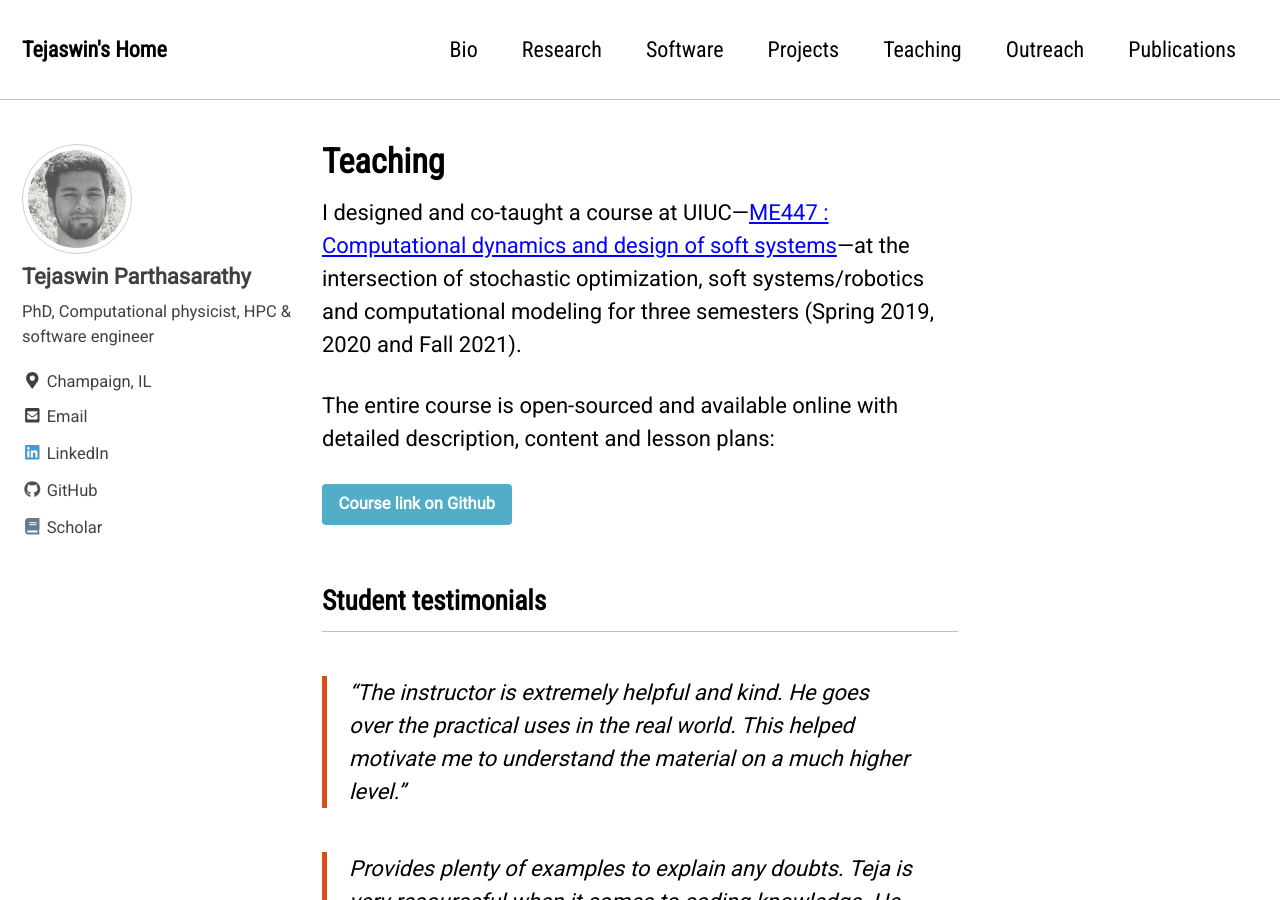
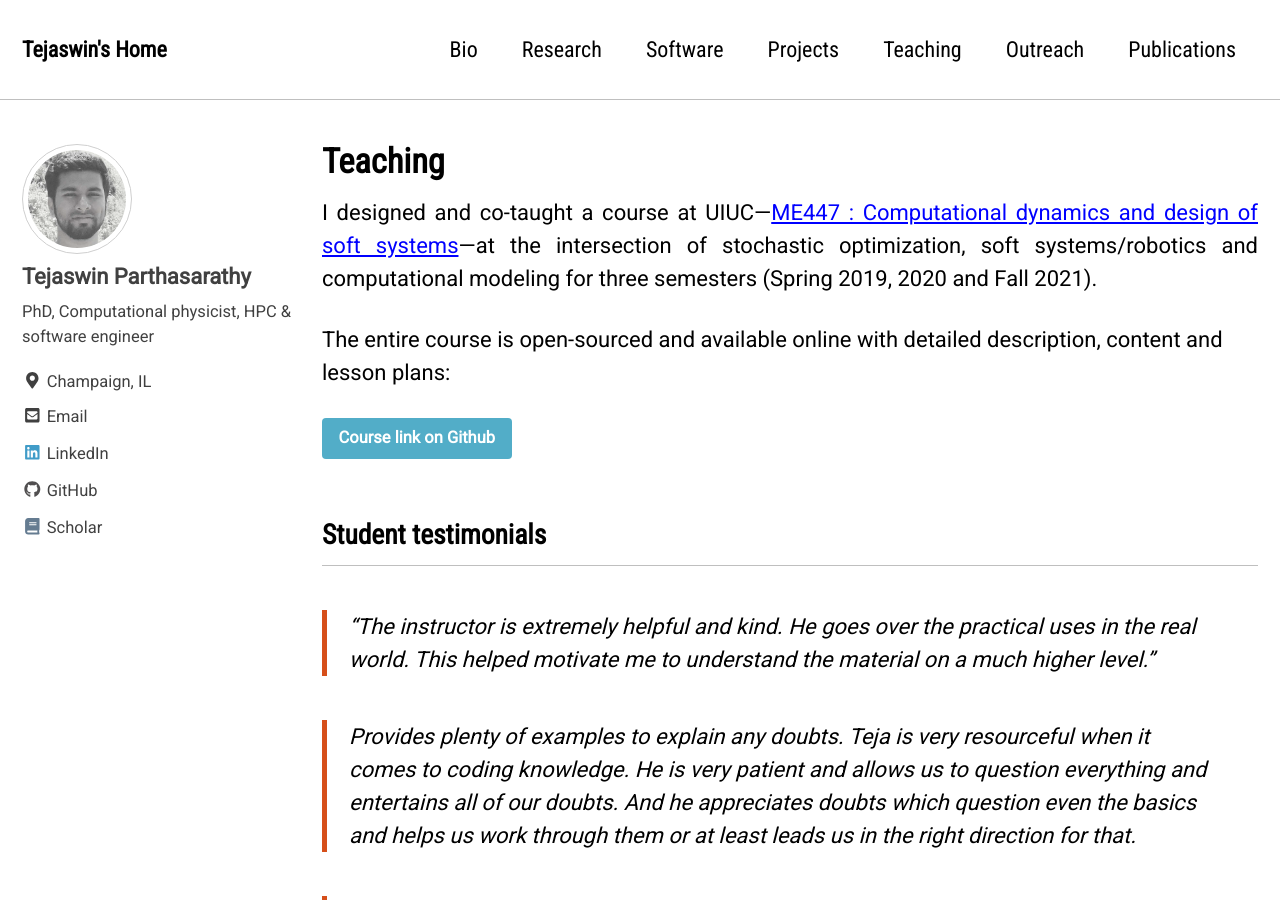
Before and after one commit to parthas1/parthas1.github.io, a Jekyll site: the page built from _pages/teaching.md, in a window 1280 px wide and 900 px high. Built offline with Jekyll 4.4.1, drawn with Linux system fonts in a browser that asks for light colours; nearby versions of some CDN libraries.

Commit message:
feat : wider, justified teaching page

```diff
--- a/_pages/teaching.md
+++ b/_pages/teaching.md
@@ -3,9 +3,11 @@ layout: single
 permalink: /teaching/
 title: "Teaching"
 excerpt: "Teaching activities"
+classes: wide
 ---
 
 I designed and co-taught a course at UIUC—[ME447 : Computational dynamics and design of soft systems](https://mechse.illinois.edu/graduate/graduate-course-offerings/ME447)—at the intersection of stochastic optimization, soft systems/robotics and computational modeling for three semesters (Spring 2019, 2020 and Fall 2021).
+{: style="text-align: justify;"}
 
 The entire course is open-sourced and available online
 with detailed description, content and lesson plans:
```
